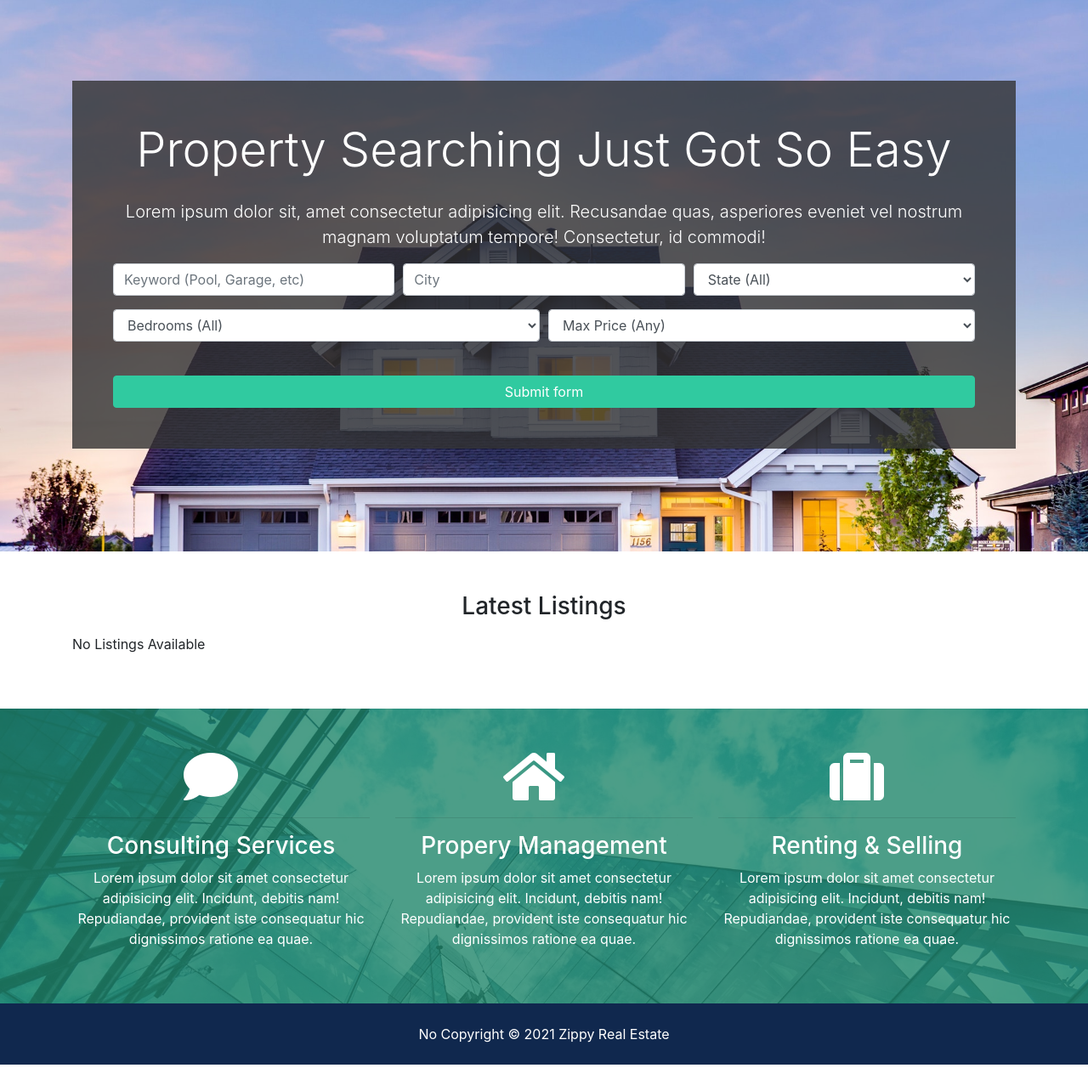
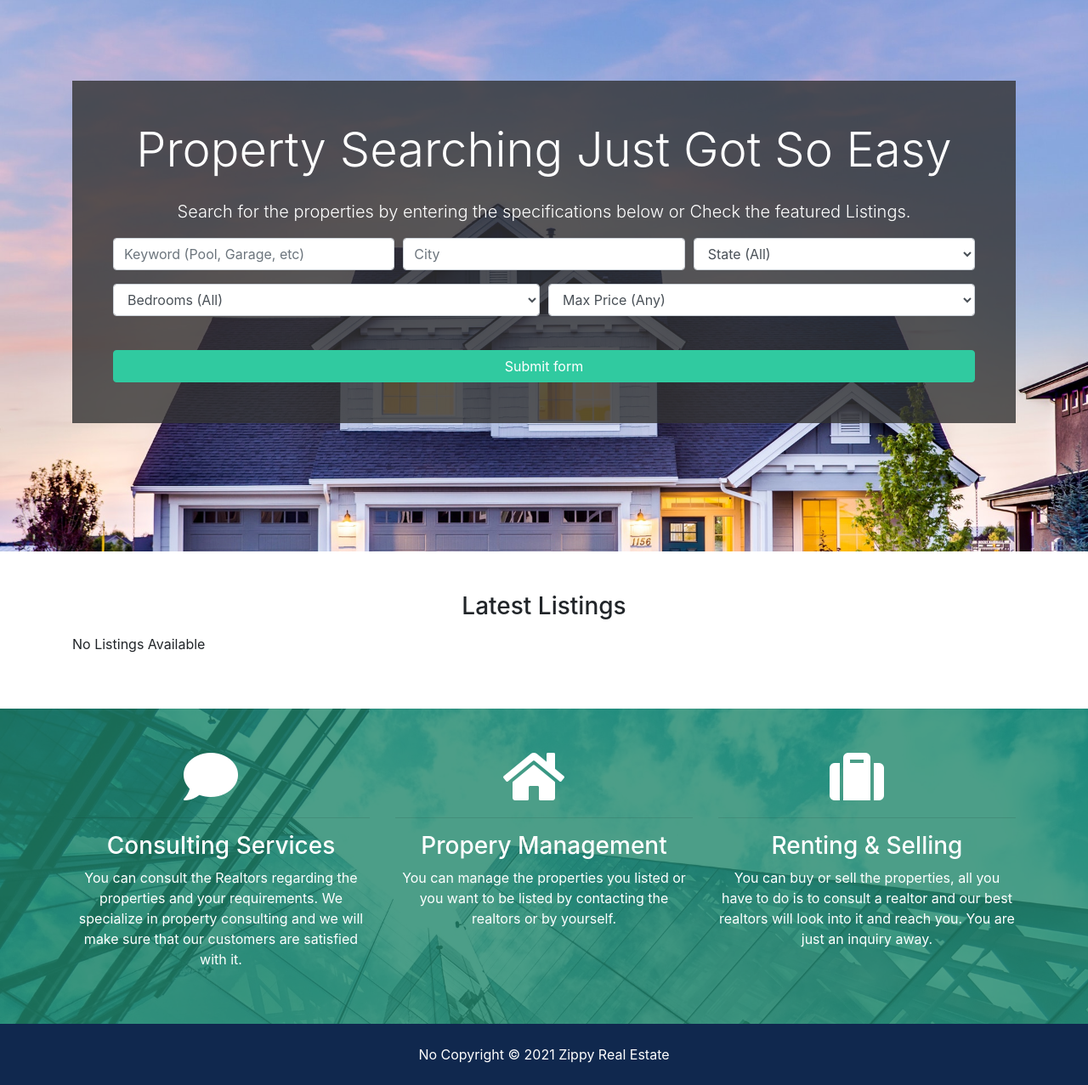
Before and after one commit to Shuniy/real_estate, a Django app: page / in a window 1280 px wide. Shown: the part 139-1416 px from the top of the page at 85% size. Before the commit the page ends 1392 px from the top, so only its background shows below. Run offline with Django 3.2, Linux system fonts and the light colour scheme; data that the repository does not hold is empty; some libraries are stand-ins or nearby versions.

Commit message:
almost_done

```diff
--- a/templates/listings/listings.html
+++ b/templates/listings/listings.html
@@ -20,7 +20,7 @@
         <div class="row text-center">
             <div class="col-md-12">
                 <h1 class="display-4">Browse Our Properties</h1>
-                <p class="lead">Lorem ipsum dolor sit, amet consectetur adipisicing elit. Sunt, pariatur!</p>
+                <p class="lead">These are the recent and recommended listings, as these listings are currently popular and in demand.</p>
             </div>
         </div>
     </div>
--- a/templates/pages/index.html
+++ b/templates/pages/index.html
@@ -20,9 +20,7 @@
                 <h1 class="display-4 mb-4">
                     Property Searching Just Got So Easy
                 </h1>
-                <p class="lead">Lorem ipsum dolor sit, amet consectetur adipisicing elit. Recusandae quas, asperiores
-                    eveniet vel nostrum magnam
-                    voluptatum tempore! Consectetur, id commodi!</p>
+                <p class="lead">Search for the properties by entering the specifications below or Check the featured Listings.</p>
                 <div class="search">
                     <form action="{% url 'search' %}">
                         <!-- Form Row 1 -->
@@ -157,25 +155,19 @@
                 <i class="fas fa-comment fa-4x mr-4"></i>
                 <hr>
                 <h3>Consulting Services</h3>
-                <p>Lorem ipsum dolor sit amet consectetur adipisicing elit. Incidunt, debitis nam! Repudiandae,
-                    provident iste consequatur
-                    hic dignissimos ratione ea quae.</p>
+                <p>You can consult the Realtors regarding the properties and your requirements. We specialize in property consulting and we will make sure that our customers are satisfied with it.</p>
             </div>
             <div class="col-md-4">
                 <i class="fas fa-home fa-4x mr-4"></i>
                 <hr>
                 <h3>Propery Management</h3>
-                <p>Lorem ipsum dolor sit amet consectetur adipisicing elit. Incidunt, debitis nam! Repudiandae,
-                    provident iste consequatur
-                    hic dignissimos ratione ea quae.</p>
+                <p>You can manage the properties you listed or you want to be listed by contacting the realtors or by yourself.</p>
             </div>
             <div class="col-md-4">
                 <i class="fas fa-suitcase fa-4x mr-4"></i>
                 <hr>
                 <h3>Renting & Selling</h3>
-                <p>Lorem ipsum dolor sit amet consectetur adipisicing elit. Incidunt, debitis nam! Repudiandae,
-                    provident iste consequatur
-                    hic dignissimos ratione ea quae.</p>
+                <p>You can buy or sell the properties, all you have to do is to consult a realtor and our best realtors will look into it and reach you. You are just an inquiry away.</p>
             </div>
         </div>
     </div>
```
Also changed, not shown: templates/pages/about.html (+5 -9 lines).
